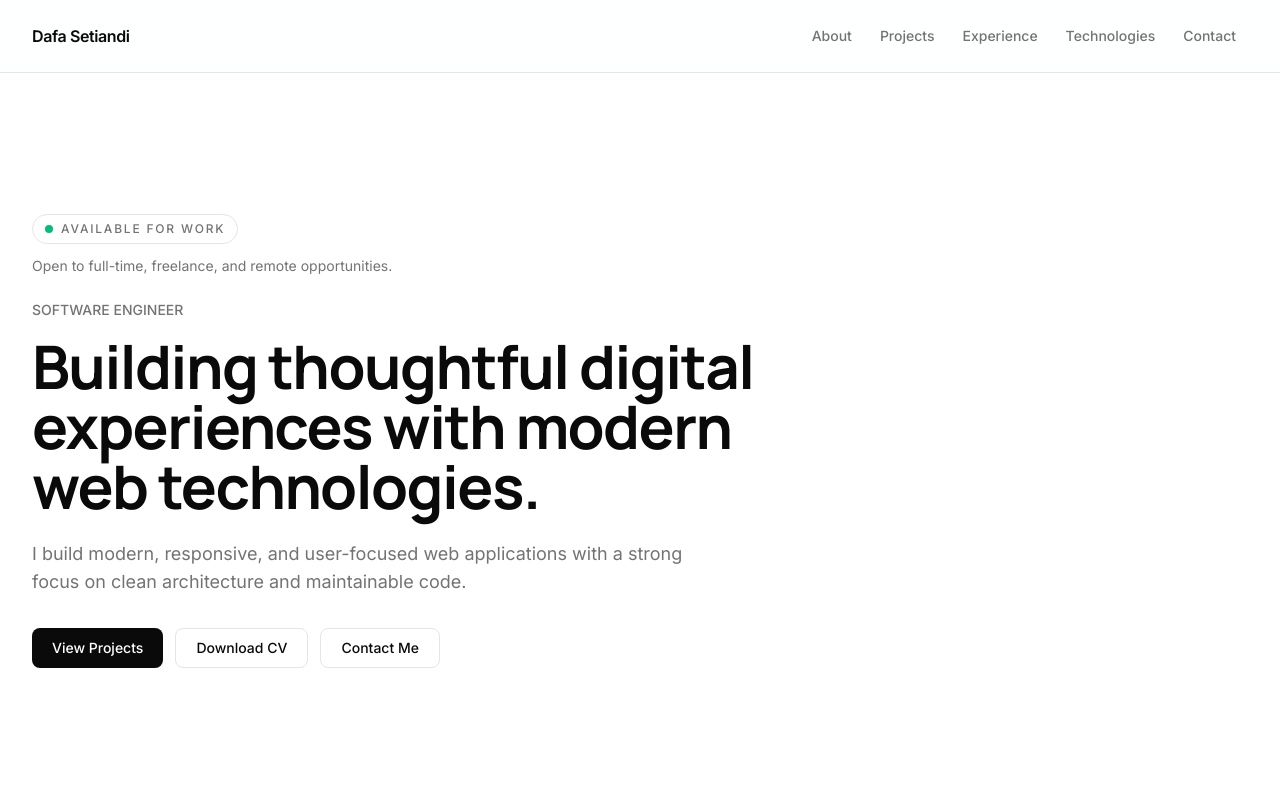
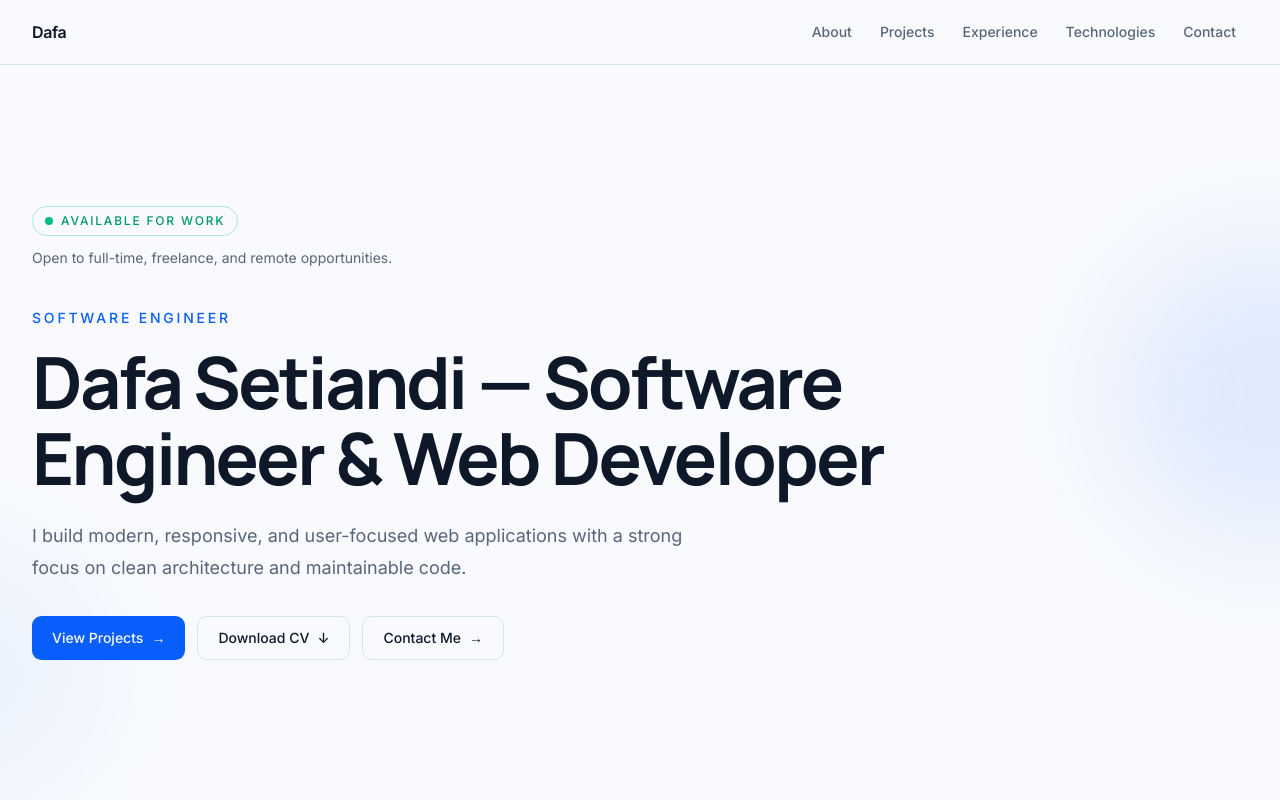
Before and after one commit to kemod/dafa-portofolio, a Next.js app: page / in a window 1280 px wide. Shown: the top 800 px of the page. Built offline with nearby package versions, Linux system fonts and the light colour scheme.

Commit message:
git commit -m "feat: refine portfolio theme and hero"

```diff
--- a/src/app/globals.css
+++ b/src/app/globals.css
@@ -60,99 +60,93 @@
 }
 
 :root {
-  --background: oklch(1 0 0);
-  --foreground: oklch(0.145 0 0);
+  --background: oklch(0.985 0.005 250);
+  --foreground: oklch(0.208 0.035 260);
 
   --card: oklch(1 0 0);
-  --card-foreground: oklch(0.145 0 0);
+  --card-foreground: oklch(0.208 0.035 260);
 
   --popover: oklch(1 0 0);
-  --popover-foreground: oklch(0.145 0 0);
+  --popover-foreground: oklch(0.208 0.035 260);
 
-  --primary: oklch(0.205 0 0);
-  --primary-foreground: oklch(0.985 0 0);
+  --primary: oklch(0.546 0.245 262);
+  --primary-foreground: oklch(0.985 0.005 250);
 
-  --secondary: oklch(0.97 0 0);
-  --secondary-foreground: oklch(0.205 0 0);
+  --secondary: oklch(0.965 0.012 250);
+  --secondary-foreground: oklch(0.208 0.035 260);
 
-  --muted: oklch(0.97 0 0);
-  --muted-foreground: oklch(0.556 0 0);
+  --muted: oklch(0.955 0.012 250);
+  --muted-foreground: oklch(0.505 0.035 255);
 
-  --accent: oklch(0.97 0 0);
-  --accent-foreground: oklch(0.205 0 0);
+  --accent: oklch(0.94 0.035 250);
+  --accent-foreground: oklch(0.208 0.035 260);
 
   --destructive: oklch(0.577 0.245 27.325);
 
-  --border: oklch(0.922 0 0);
-  --input: oklch(0.922 0 0);
-  --ring: oklch(0.708 0 0);
+  --border: oklch(0.91 0.018 250);
+  --input: oklch(0.91 0.018 250);
+  --ring: oklch(0.546 0.245 262);
 
-  --chart-1: oklch(0.87 0 0);
-  --chart-2: oklch(0.556 0 0);
-  --chart-3: oklch(0.439 0 0);
-  --chart-4: oklch(0.371 0 0);
-  --chart-5: oklch(0.269 0 0);
+  --chart-1: oklch(0.546 0.245 262);
+  --chart-2: oklch(0.62 0.18 250);
+  --chart-3: oklch(0.45 0.12 260);
+  --chart-4: oklch(0.35 0.08 260);
+  --chart-5: oklch(0.25 0.05 260);
 
-  --radius: 0.625rem;
+  --radius: 0.75rem;
 
-  --sidebar: oklch(0.985 0 0);
-  --sidebar-foreground: oklch(0.145 0 0);
-
-  --sidebar-primary: oklch(0.205 0 0);
-  --sidebar-primary-foreground: oklch(0.985 0 0);
-
-  --sidebar-accent: oklch(0.97 0 0);
-  --sidebar-accent-foreground: oklch(0.205 0 0);
-
-  --sidebar-border: oklch(0.922 0 0);
-  --sidebar-ring: oklch(0.708 0 0);
+  --sidebar: oklch(0.985 0.005 250);
+  --sidebar-foreground: oklch(0.208 0.035 260);
+  --sidebar-primary: oklch(0.546 0.245 262);
+  --sidebar-primary-foreground: oklch(0.985 0.005 250);
+  --sidebar-accent: oklch(0.94 0.035 250);
+  --sidebar-accent-foreground: oklch(0.208 0.035 260);
+  --sidebar-border: oklch(0.91 0.018 250);
+  --sidebar-ring: oklch(0.546 0.245 262);
 }
 
 .dark {
-  --background: oklch(0.145 0 0);
-  --foreground: oklch(0.985 0 0);
+  --background: oklch(0.135 0.025 260);
+  --foreground: oklch(0.96 0.01 250);
 
-  --card: oklch(0.205 0 0);
-  --card-foreground: oklch(0.985 0 0);
+  --card: oklch(0.175 0.03 260);
+  --card-foreground: oklch(0.96 0.01 250);
 
-  --popover: oklch(0.205 0 0);
-  --popover-foreground: oklch(0.985 0 0);
+  --popover: oklch(0.175 0.03 260);
+  --popover-foreground: oklch(0.96 0.01 250);
 
-  --primary: oklch(0.922 0 0);
-  --primary-foreground: oklch(0.205 0 0);
+  --primary: oklch(0.65 0.22 262);
+  --primary-foreground: oklch(0.135 0.025 260);
 
-  --secondary: oklch(0.269 0 0);
-  --secondary-foreground: oklch(0.985 0 0);
+  --secondary: oklch(0.21 0.035 260);
+  --secondary-foreground: oklch(0.96 0.01 250);
 
-  --muted: oklch(0.269 0 0);
-  --muted-foreground: oklch(0.708 0 0);
+  --muted: oklch(0.21 0.035 260);
+  --muted-foreground: oklch(0.72 0.025 250);
 
-  --accent: oklch(0.269 0 0);
-  --accent-foreground: oklch(0.985 0 0);
+  --accent: oklch(0.235 0.055 260);
+  --accent-foreground: oklch(0.96 0.01 250);
 
   --destructive: oklch(0.704 0.191 22.216);
 
   --border: oklch(1 0 0 / 10%);
-  --input: oklch(1 0 0 / 15%);
-  --ring: oklch(0.556 0 0);
+  --input: oklch(1 0 0 / 12%);
+  --ring: oklch(0.65 0.22 262);
 
-  --chart-1: oklch(0.87 0 0);
-  --chart-2: oklch(0.556 0 0);
-  --chart-3: oklch(0.439 0 0);
-  --chart-4: oklch(0.371 0 0);
-  --chart-5: oklch(0.269 0 0);
+  --chart-1: oklch(0.65 0.22 262);
+  --chart-2: oklch(0.58 0.17 250);
+  --chart-3: oklch(0.48 0.12 260);
+  --chart-4: oklch(0.38 0.08 260);
+  --chart-5: oklch(0.28 0.05 260);
 
-  --sidebar: oklch(0.205 0 0);
-  --sidebar-foreground: oklch(0.985 0 0);
-
-  --sidebar-primary: oklch(0.488 0.243 264.376);
-  --sidebar-primary-foreground: oklch(0.985 0 0);
-
-  --sidebar-accent: oklch(0.269 0 0);
-  --sidebar-accent-foreground: oklch(0.985 0 0);
-
+  --sidebar: oklch(0.175 0.03 260);
+  --sidebar-foreground: oklch(0.96 0.01 250);
+  --sidebar-primary: oklch(0.65 0.22 262);
+  --sidebar-primary-foreground: oklch(0.135 0.025 260);
+  --sidebar-accent: oklch(0.235 0.055 260);
+  --sidebar-accent-foreground: oklch(0.96 0.01 250);
   --sidebar-border: oklch(1 0 0 / 10%);
-  --sidebar-ring: oklch(0.556 0 0);
+  --sidebar-ring: oklch(0.65 0.22 262);
 }
 
 @layer base {
@@ -184,8 +178,8 @@
   }
 
   ::selection {
-    background: var(--foreground);
-    color: var(--background);
+    background: var(--primary);
+    color: var(--primary-foreground);
   }
 
   :focus-visible {
--- a/src/components/layout/header.tsx
+++ b/src/components/layout/header.tsx
@@ -2,8 +2,8 @@ import type { ComponentPropsWithoutRef } from "react";
 
 import { Container } from "@/components/common/container";
 import { cn } from "@/lib/utils";
+import { MobileNavigation } from "./mobile-navigation";
 import { Navigation } from "./navigation";
-import { MobileNavigation } from "./mobile-navigation";
 
 type HeaderProps = ComponentPropsWithoutRef<"header">;
 
@@ -14,18 +14,18 @@ export function Header({
   return (
     <header
       className={cn(
-        "sticky top-0 z-50 w-full border-b bg-background/90 backdrop-blur-md",
+        "relative z-50 w-full border-b bg-background",
         className,
       )}
       {...props}
     >
-      <Container className="flex h-18 items-center justify-between">
+      <Container className="flex min-h-16 items-center justify-between">
         <a
           href="/"
-          className="text-base font-semibold tracking-tight transition-opacity hover:opacity-70"
+          className="font-semibold tracking-tight transition-opacity hover:opacity-70"
           aria-label="Dafa Setiandi — Home"
         >
-          Dafa Setiandi
+          Dafa
         </a>
 
         <div className="hidden md:block">
--- a/src/components/layout/mobile-navigation.tsx
+++ b/src/components/layout/mobile-navigation.tsx
@@ -42,7 +42,7 @@ export function MobileNavigation() {
             {navigation.map((item, index) => (
               <li
                 key={item.href}
-                className="animate-in fade-in slide-in-from-top-1"
+                className="animate-in fill-mode-both fade-in slide-in-from-top-1"
                 style={{
                   animationDelay: `${index * 40}ms`,
                   animationFillMode: "both",
@@ -51,7 +51,7 @@ export function MobileNavigation() {
                 <Link
                   href={item.href}
                   onClick={closeMenu}
-                  className="flex min-h-11 items-center rounded-lg px-4 py-3 text-sm font-medium text-muted-foreground transition-colors hover:bg-muted hover:text-foreground focus-visible:outline-2 focus-visible:outline-offset-[-2px] focus-visible:outline-ring"
+                  className="flex min-h-11 items-center rounded-lg px-4 py-3 text-sm font-medium text-muted-foreground transition-colors hover:bg-accent hover:text-foreground focus-visible:outline-2 focus-visible:outline-offset-[-2px] focus-visible:outline-ring"
                 >
                   {item.label}
                 </Link>
--- a/src/components/layout/navigation.tsx
+++ b/src/components/layout/navigation.tsx
@@ -16,7 +16,7 @@ export function Navigation() {
 
               <span
                 aria-hidden="true"
-                className="absolute inset-x-3 bottom-1 h-px origin-left scale-x-0 bg-foreground transition-transform duration-300 ease-out group-hover:scale-x-100"
+                className="absolute inset-x-3 bottom-1 h-px origin-left scale-x-0 bg-primary transition-transform duration-300 ease-out group-hover:scale-x-100"
               />
             </Link>
           </li>
--- a/src/components/sections/hero.tsx
+++ b/src/components/sections/hero.tsx
@@ -5,15 +5,31 @@ import { Section } from "@/components/common/section";
 
 export function Hero() {
   return (
-    <Section className="flex min-h-[calc(100vh-4rem)] items-center">
+    <Section className="relative flex min-h-[calc(100vh-4rem)] items-center overflow-hidden">
+      {/* Subtle background accent */}
+      <div
+        aria-hidden="true"
+        className="pointer-events-none absolute -right-32 top-1/4 h-72 w-72 rounded-full bg-primary/10 blur-3xl"
+      />
+
+      <div
+        aria-hidden="true"
+        className="pointer-events-none absolute -left-40 bottom-0 h-64 w-64 rounded-full bg-primary/5 blur-3xl"
+      />
+
       <Container>
-        <div className="max-w-3xl">
-          <div className="mb-6">
-            <div className="inline-flex items-center gap-2 rounded-full border px-3 py-1.5 text-xs font-medium uppercase tracking-[0.15em] text-muted-foreground">
+        <div className="relative z-10 max-w-4xl">
+          {/* Availability */}
+          <div className="animate-in fade-in slide-in-from-bottom-3 duration-700">
+            <div className="inline-flex items-center gap-2 rounded-full border border-emerald-500/30 px-3 py-1.5 text-xs font-medium uppercase tracking-[0.15em] text-emerald-600 transition-colors hover:border-emerald-500/50 hover:bg-emerald-500/5 dark:text-emerald-400">
               <span
                 aria-hidden="true"
-                className="h-2 w-2 rounded-full bg-emerald-500"
-              />
+                className="relative flex h-2 w-2"
+              >
+                <span className="absolute inline-flex h-full w-full animate-ping rounded-full bg-emerald-500 opacity-50" />
+
+                <span className="relative inline-flex h-2 w-2 rounded-full bg-emerald-500" />
+              </span>
 
               Available for Work
             </div>
@@ -23,41 +39,77 @@ export function Hero() {
             </p>
           </div>
 
-          <p className="mb-4 text-sm font-medium text-muted-foreground">
+          {/* Role */}
+          <p
+            className="mt-10 animate-in fill-mode-both fade-in slide-in-from-bottom-3 text-sm font-medium tracking-[0.2em] text-primary duration-700"
+            style={{ animationDelay: "150ms" }}
+          >
             SOFTWARE ENGINEER
           </p>
 
-          <h1 className="text-4xl font-bold tracking-tight sm:text-5xl lg:text-6xl">
-            Building thoughtful digital experiences with modern web
-            technologies.
+          {/* Heading */}
+          <h1
+            className="mt-4 max-w-4xl animate-in fill-mode-both fade-in slide-in-from-bottom-4 font-heading text-4xl font-bold leading-[1.05] tracking-[-0.035em] duration-700 sm:text-5xl md:text-6xl lg:text-7xl"
+            style={{ animationDelay: "250ms" }}
+          >
+            Dafa Setiandi — Software Engineer &amp; Web Developer
           </h1>
 
-          <p className="mt-6 max-w-2xl text-base leading-7 text-muted-foreground sm:text-lg">
+          {/* Description */}
+          <p
+            className="mt-6 max-w-2xl animate-in fill-mode-both fade-in slide-in-from-bottom-4 text-base leading-7 text-muted-foreground duration-700 sm:text-lg sm:leading-8"
+            style={{ animationDelay: "350ms" }}
+          >
             I build modern, responsive, and user-focused web applications
             with a strong focus on clean architecture and maintainable code.
           </p>
 
-          <div className="mt-8 flex flex-wrap gap-3">
+          {/* CTA */}
+          <div
+            className="mt-8 flex flex-wrap gap-3 animate-in fill-mode-both fade-in slide-in-from-bottom-4 duration-700"
+            style={{ animationDelay: "450ms" }}
+          >
             <Link
               href="#projects"
-              className="inline-flex h-10 items-center justify-center rounded-md bg-foreground px-5 text-sm font-medium text-background transition-colors hover:opacity-90"
+              className="group inline-flex h-11 items-center justify-center gap-2 rounded-md bg-primary px-5 text-sm font-medium text-primary-foreground transition-all duration-300 hover:-translate-y-0.5 hover:bg-primary/90 focus-visible:outline-2 focus-visible:outline-offset-4 focus-visible:outline-ring"
             >
               View Projects
+
+              <span
+                aria-hidden="true"
+                className="transition-transform duration-300 group-hover:translate-x-1"
+              >
+                →
+              </span>
             </Link>
 
             <a
               href="/cv/Dafa-Setiandi-CV.pdf"
               download
-              className="inline-flex h-10 items-center justify-center rounded-md border px-5 text-sm font-medium transition-colors hover:bg-muted"
+              className="group inline-flex h-11 items-center justify-center gap-2 rounded-md border px-5 text-sm font-medium transition-all duration-300 hover:-translate-y-0.5 hover:bg-muted focus-visible:outline-2 focus-visible:outline-offset-4 focus-visible:outline-ring"
             >
               Download CV
+
+              <span
+                aria-hidden="true"
+                className="transition-transform duration-300 group-hover:translate-y-0.5"
+              >
+                ↓
+              </span>
             </a>
 
             <Link
               href="#contact"
-              className="inline-flex h-10 items-center justify-center rounded-md border px-5 text-sm font-medium transition-colors hover:bg-muted"
+              className="group inline-flex h-11 items-center justify-center gap-2 rounded-md border px-5 text-sm font-medium transition-all duration-300 hover:-translate-y-0.5 hover:bg-muted focus-visible:outline-2 focus-visible:outline-offset-4 focus-visible:outline-ring"
             >
               Contact Me
+
+              <span
+                aria-hidden="true"
+                className="transition-transform duration-300 group-hover:translate-x-1"
+              >
+                →
+              </span>
             </Link>
           </div>
         </div>
```
